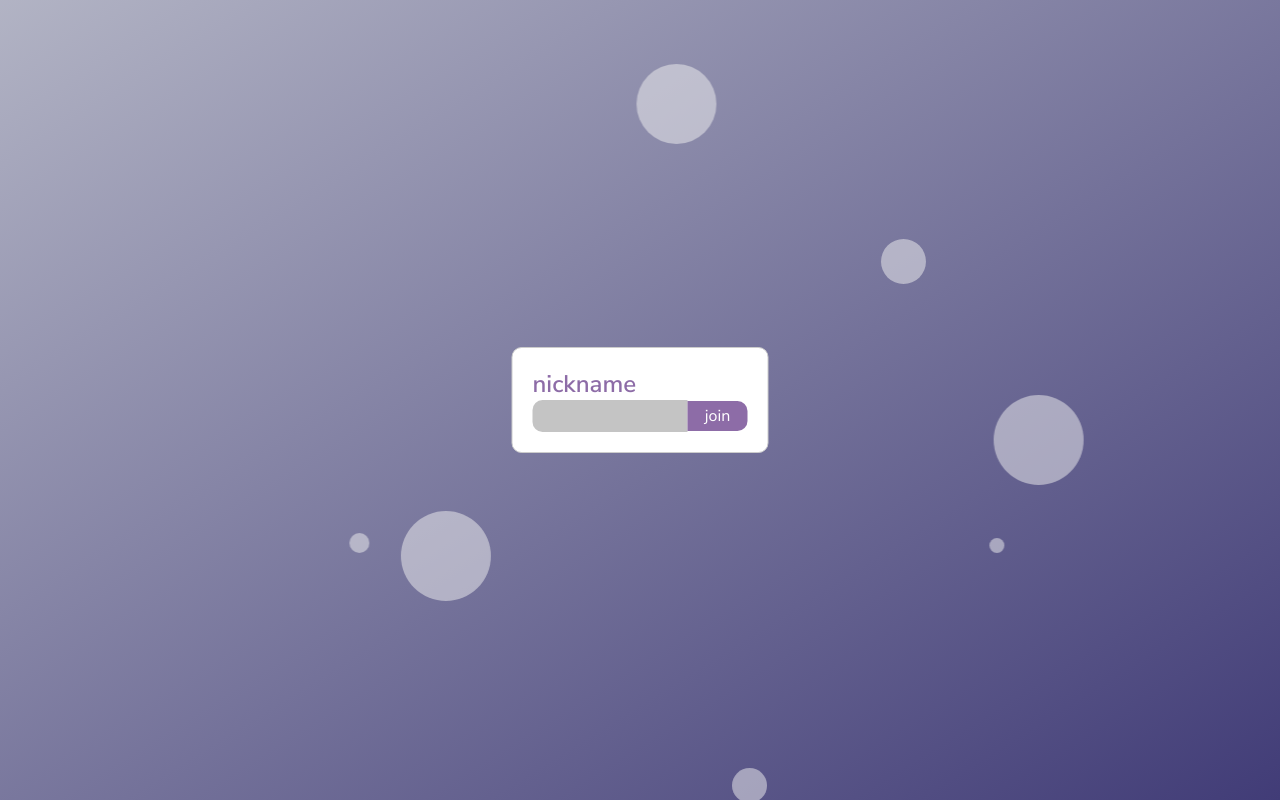
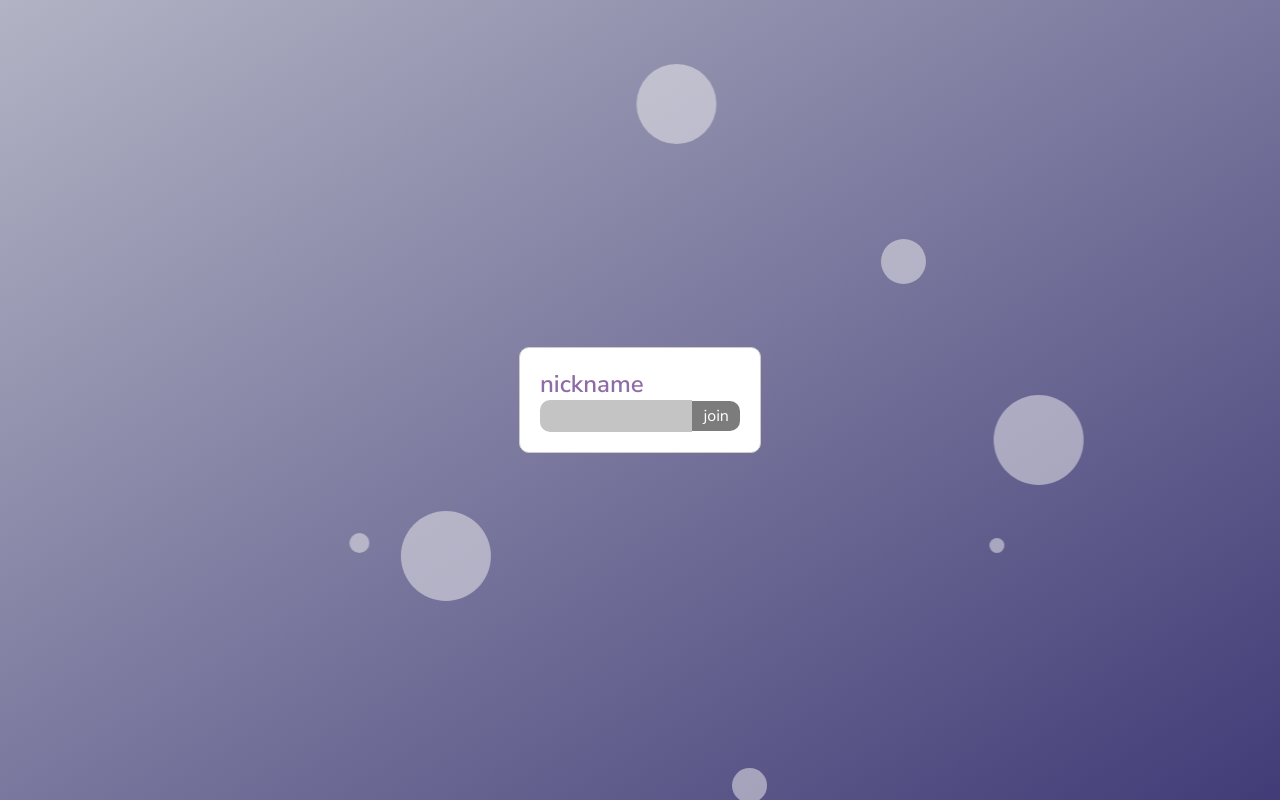
Before and after one commit to bubbles-app/bubbles, a React (Create React App) app: page / in a window 1280 px wide. Both pictures are taken after a click on the element "start a bubble". Built offline with nearby package versions, Linux system fonts and the light colour scheme.

Commit message:
fetch routes for create room and join room

```diff
--- a/src/frontend/components/ModalCreateABubble/ModalCreateABubble.css
+++ b/src/frontend/components/ModalCreateABubble/ModalCreateABubble.css
@@ -14,6 +14,7 @@
 
 .modal-name-input {
   border: none;
+  width: 100%;
   height: 30px;
   margin: 0;
   border-radius: 10px 0px 0px 10px;
@@ -40,6 +41,11 @@
   background-color: #8d6ca7;
 }
 
+.modal-submit-button:disabled {
+  background-color: #7c7c7c;
+  pointer-events: none;
+}
+
 /* ANIMATIONS: */
 
 .ReactModal__Overlay {
--- a/src/frontend/components/ModalCreateABubble/ModalCreateABubble.js
+++ b/src/frontend/components/ModalCreateABubble/ModalCreateABubble.js
@@ -9,6 +9,8 @@ const MODAL_STYLES = {
     backgroundColor: 'none'
   },
   content: {
+    width: '15%',
+    minWidth: '200px',
     borderRadius: '10px',
     top: '50%',
     left: '50%',
@@ -23,16 +25,40 @@ const MODAL_STYLES = {
 
 function ModalCreateABubble({ isOpen, closeModal, contentLabel }) {
   const [ nickname, setNickname ] = useState('');
-  const handleSubmit = (e) => {
+  const [ networkErrorEncountered, setNetworkErrorEncountered ] = useState(false);
+
+  const handleSubmit = async (e) => {
     e.preventDefault();
 
-    // TELL SOLACE TO CREATE NEW TOPIC
+    if (nickname !== '') {
+      // CREATE ROOM AND THEN JOIN THAT ROOM
 
-    // GO TO ROOM SCREEN
+      const roomCodeObject = await fetch('http://localhost:9000/createroom', { method: 'POST' }).then((response) =>
+        response.json()
+      );
+
+      const roomcode = roomCodeObject.message;
+      const payload = { roomcode: roomcode, username: nickname };
+
+      const joinRoomResponse = await fetch('http://localhost:9000/joinroom', {
+        method: 'POST',
+        headers: {
+          'Content-Type': 'application/json'
+        },
+        body: JSON.stringify(payload)
+      });
+
+      if (joinRoomResponse.status === 200) {
+        // TODO:
+        // subscribe to topic
+        // redirect to room screen
+      } else {
+        setNetworkErrorEncountered(true);
+      }
+    }
 
     // RESET FORM AND CLOSE MODAL:
     setNickname('');
-    closeModal();
   };
 
   return (
@@ -52,8 +78,13 @@ function ModalCreateABubble({ isOpen, closeModal, contentLabel }) {
           onChange={(e) => setNickname(e.target.value)}
           maxLength={15}
         />
-        <button className="modal-submit-button">join</button>
+        <button className="modal-submit-button" disabled={nickname === ''}>
+          join
+        </button>
       </form>
+      <p style={{ marginBottom: 0, color: '#f44', display: networkErrorEncountered ? 'block' : 'none' }}>
+        Our servers are having some issues at the moment...
+      </p>
     </Modal>
   );
 }
```
Also changed, not shown: 1 other file (tests, documents, lock files or other folders).
